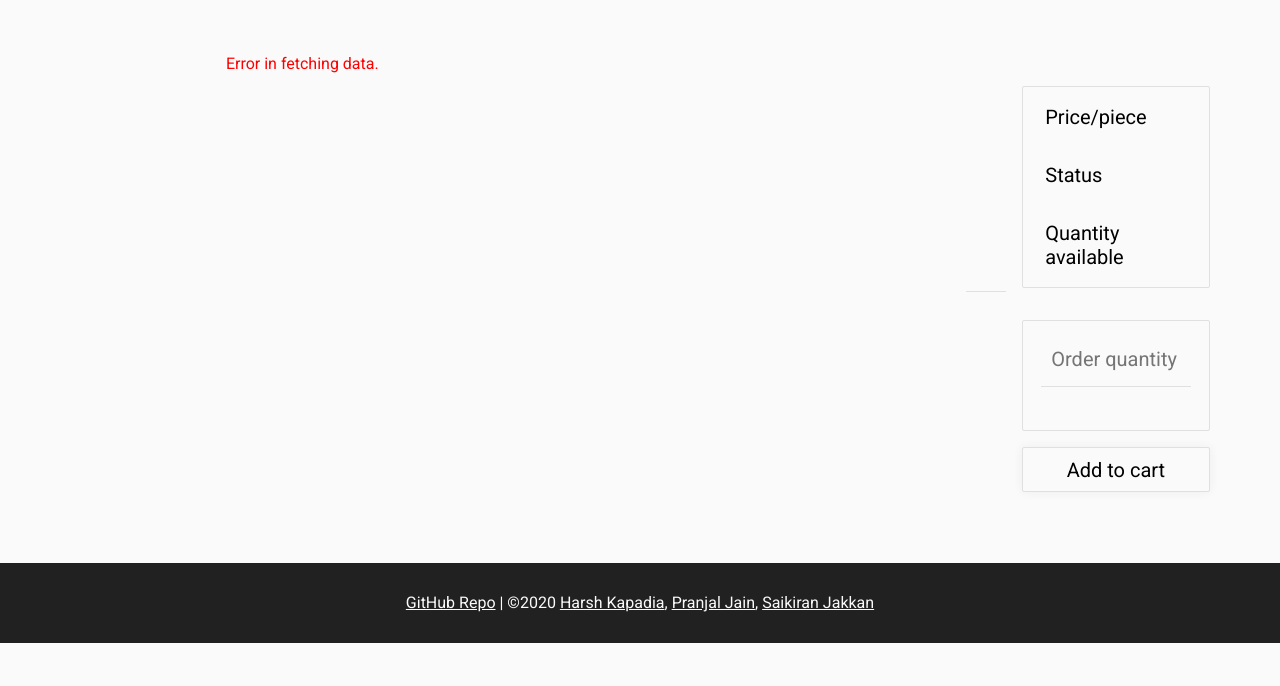
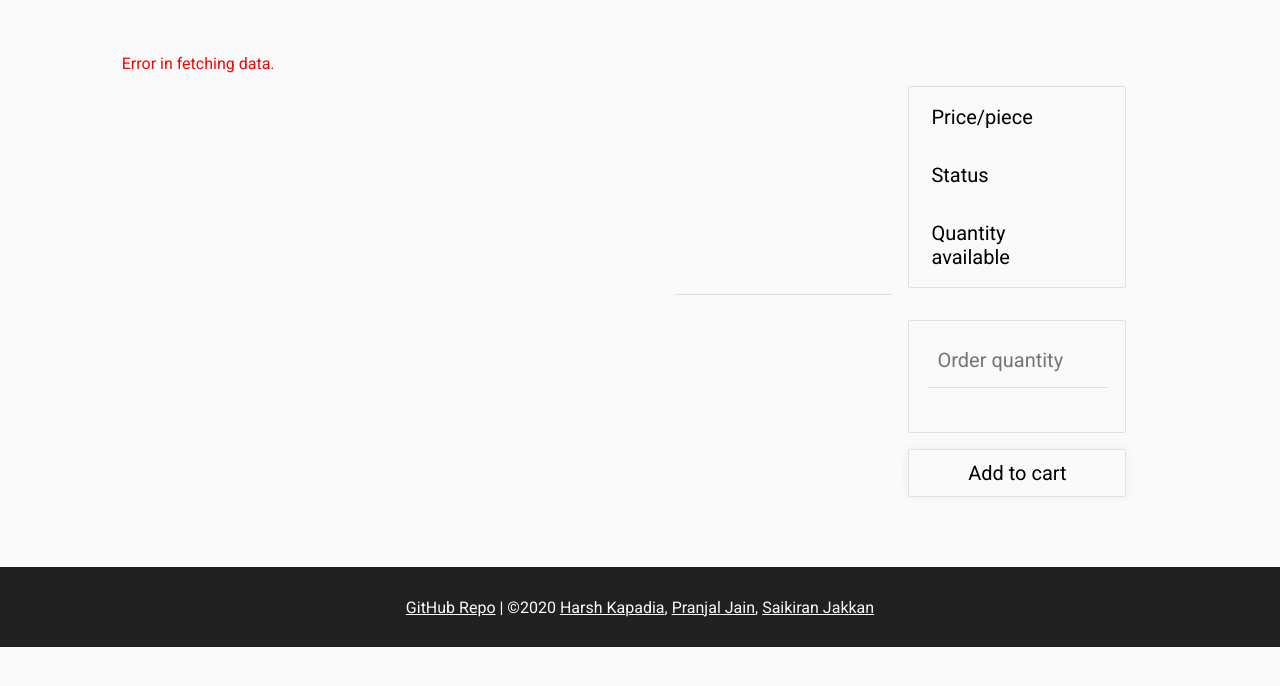
Before and after one commit to HarshKapadia2/hps-gems, a PHP site: page /client/html/product.html in a window 1280 px wide. Shown: the part 80-766 px from the top of the page. Run offline with PHP 8.4, Linux system fonts and the light colour scheme.

Commit message:
:bug: bug: Fix width in `.error-style` CSS
Bug was affecting `product.html`

```diff
--- a/client/css/base.css
+++ b/client/css/base.css
@@ -22,5 +22,5 @@
 	padding: 1em 0;
 	color: red;
 	text-align: center;
-	width: 90vw;
+	max-width: 90vw;
 }
--- a/client/css/product-page.css
+++ b/client/css/product-page.css
@@ -1,6 +1,7 @@
 .product {
     display: flex;
 	flex-direction: row;
+	justify-content: center;
 	margin: 3%;
 }
 
```
